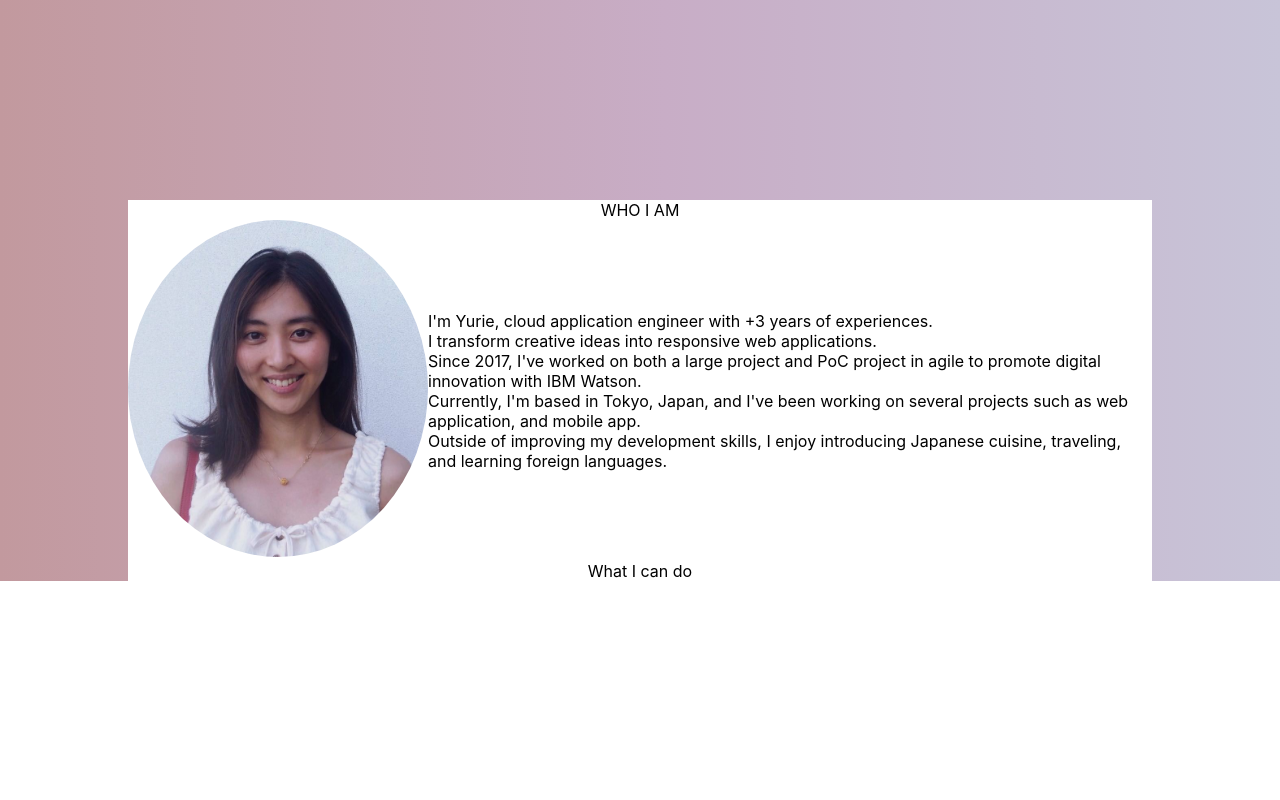
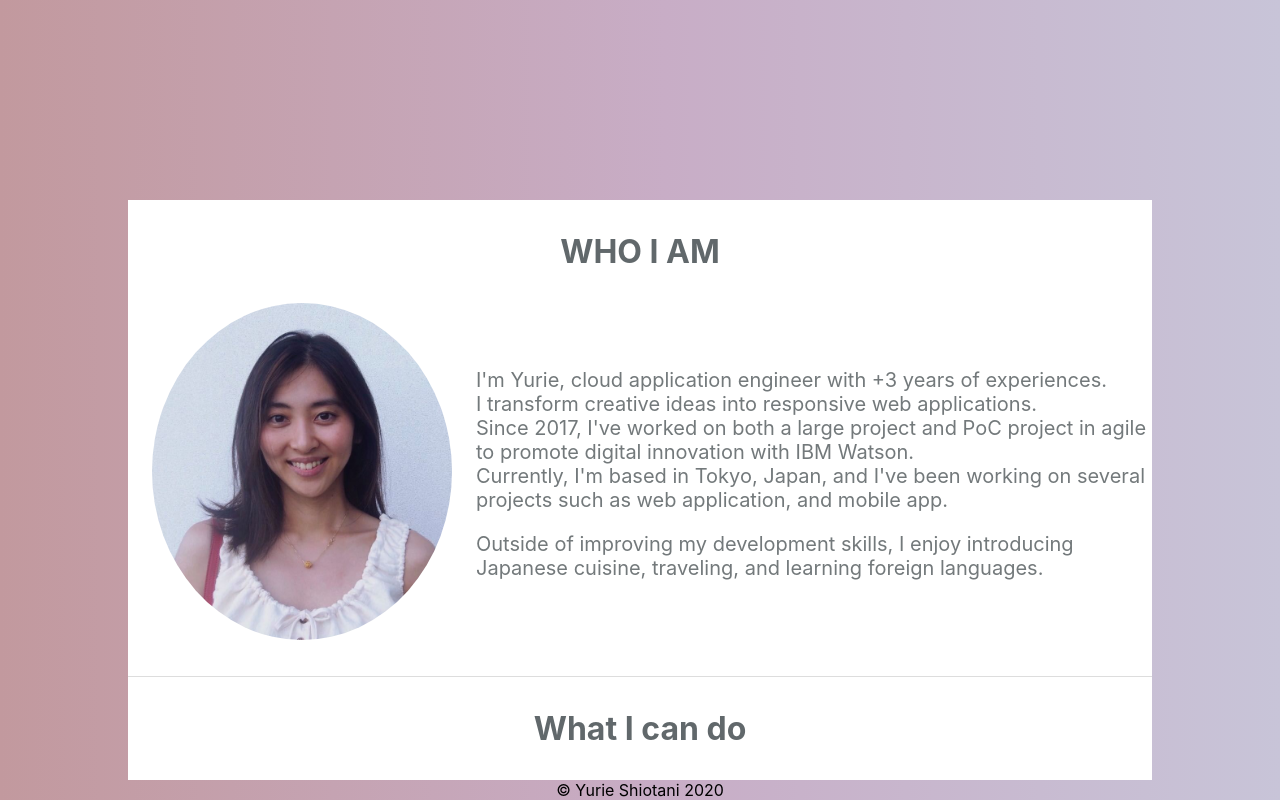
Before and after one commit to yuriette16/portfolio, a React (Create React App) app: page / in a window 1280 px wide. Shown: the part 600-1400 px from the top of the page. Before the commit the page ends 1181 px from the top, so only its background shows below. Built offline with nearby package versions, Linux system fonts and the light colour scheme.

Commit message:
profile card modified & fotter added

```diff
--- a/src/App.css
+++ b/src/App.css
@@ -8,6 +8,7 @@
 .container {
   text-align: center;
   margin: 0 10%;
+  color: #73797B;
 }
 
 .banner-wrapper{
@@ -47,21 +48,32 @@
   background-color: white;
 }
 
+.card-title-header{
+  font-weight: bold;
+  color: #61686B;
+  font-size: 32px;
+  padding: 32px 0;
+}
+
 .profile-img img{
   width: 300px;
   height: 337px;
   object-fit: cover;
   border-radius: 50%;
+  margin: 0 24px;
 }
 
 .profile-wrapper{
   display: flex;
   align-items: center;
+  border-bottom: 1px solid #DDDDDD;
+  padding-bottom: 32px;
 }
 
 .mydescription{
   align-self: center;
   text-align: left;
+  font-size: 20px;
 }
 
 /*
--- a/src/App.js
+++ b/src/App.js
@@ -4,6 +4,7 @@ import './App.css';
 
 import Banner from './components/Banner';
 import Card from './components/Card';
+import Footer from './components/Footer';
 
 class App extends Component {
   render(){
@@ -14,6 +15,7 @@ class App extends Component {
           <Card content={"whoAmI"} />
           <Card content={"mySkill"}/>
         </div>
+        <Footer />
       </div>
     );
   }
--- a/src/components/Card.js
+++ b/src/components/Card.js
@@ -19,7 +19,7 @@ class Card extends Component {
 
             <div className="card-wrapper">
                 <div className="card-title">
-                    { getTitle() }
+                    <div className="card-title-header">{ getTitle() }</div>
                     { content === "whoAmI" && <CardIntroduction /> }
                 </div>
             </div>
--- /dev/null
+++ b/src/components/Footer.js
@@ -0,0 +1,14 @@
+import React, {Component} from 'react';
+import ReactDOM from 'react-dom';
+
+class Footer extends Component {
+    render() {
+        return (
+            <div>
+               © Yurie Shiotani 2020
+            </div>
+        )
+    }
+}
+
+export default Footer;
--- a/src/components/cards/CardIntroduction.js
+++ b/src/components/cards/CardIntroduction.js
@@ -7,11 +7,11 @@ class CardIntroduction extends Component {
             <div className="profile-wrapper">
                 <div className="profile-img"><img src={require("../../image/portfolio_img.jpg")} alt="Profile picture" width="500" height="600" /></div>
                 <div className="mydescription">
-                    I'm Yurie, cloud application engineer with +3 years of experiences.<br/>
+                    <p>I'm Yurie, cloud application engineer with +3 years of experiences.<br/>
                     I transform creative ideas into responsive web applications.<br/>
                     Since 2017, I've worked on both a large project and PoC project in agile to promote digital innovation with IBM Watson.<br/>
-                    Currently, I'm based in Tokyo, Japan, and I've been working on several projects such as web application, and mobile app.<br/>
-                    Outside of improving my development skills, I enjoy introducing Japanese cuisine, traveling, and learning foreign languages.
+                    Currently, I'm based in Tokyo, Japan, and I've been working on several projects such as web application, and mobile app.<br/></p>
+                    <p>Outside of improving my development skills, I enjoy introducing Japanese cuisine, traveling, and learning foreign languages.</p>
                 </div>
             </div>
         )
```
